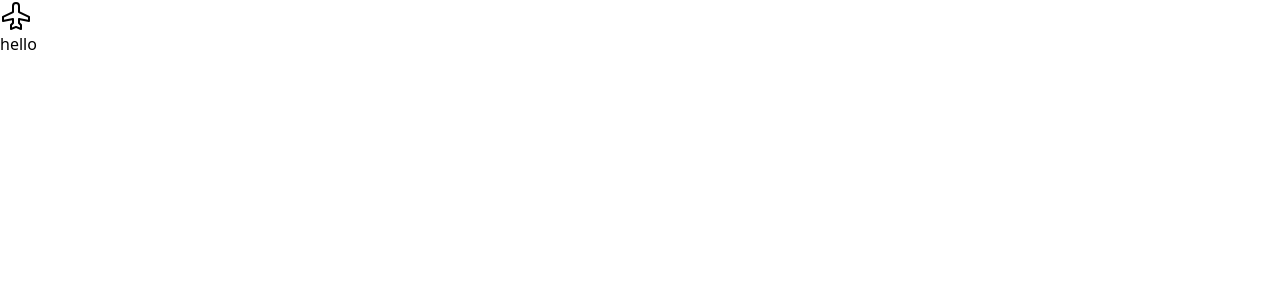
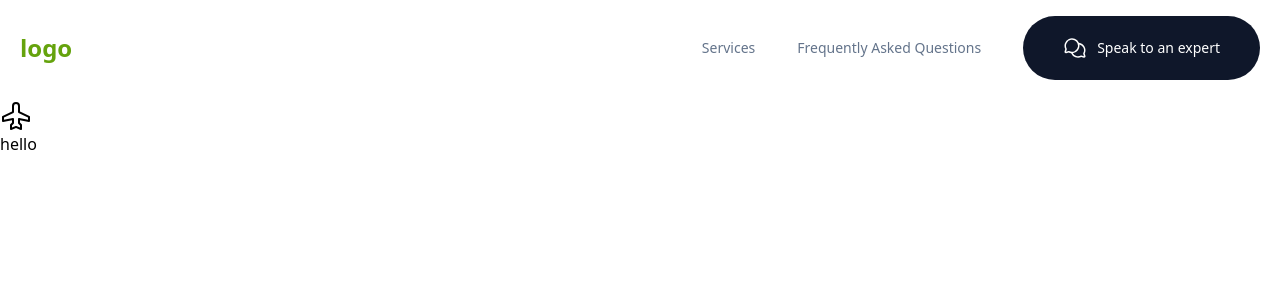
Before and after one commit to cnaallotey/DriveGo-2023, a Nuxt app: page / in a window 1280 px wide. Shown: the top 300 px of the page. Built offline with nearby package versions, Linux system fonts and the light colour scheme; a web font is replaced by a local one.

Commit message:
add menu component to home page

```diff
--- a/pages/index.vue
+++ b/pages/index.vue
@@ -2,7 +2,7 @@
 import LandingHeader from '~/components/LandingHeader.vue';
 <template>
     <div>
-      <LandingHeader />
+      <LandingMenu />
       <LandingHero/>
     </div>
 </template>
```
